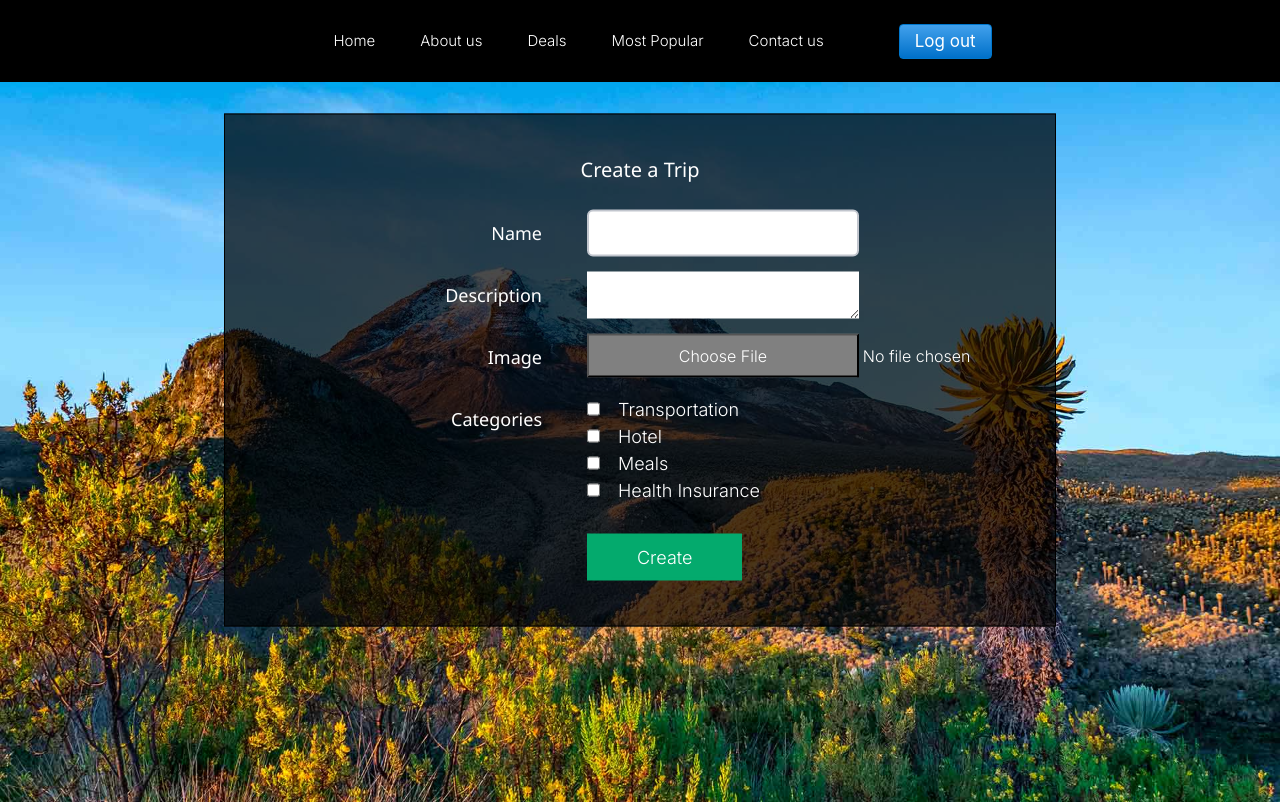
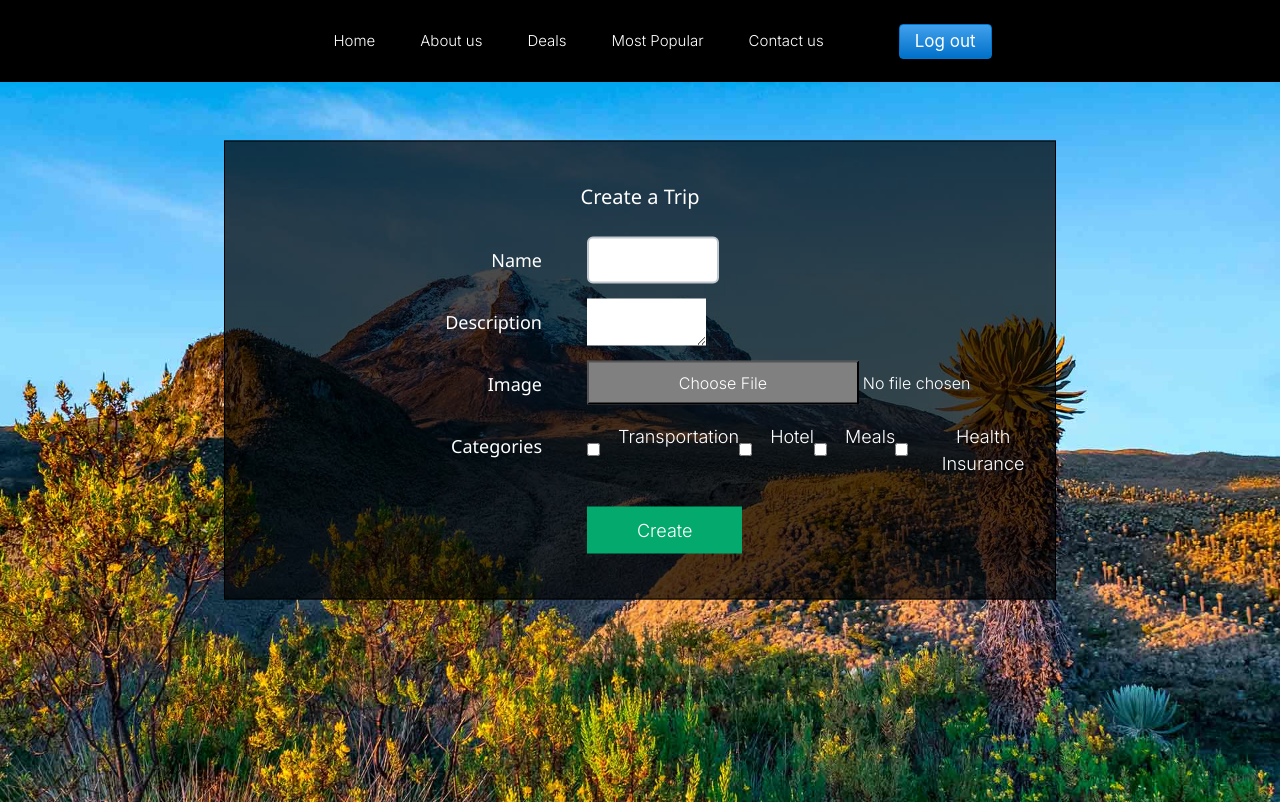
Before and after one commit to danielaolartebo/CI-XplorColombia, a Next.js app: page /createTrip in a window 1280 px wide. Built offline with nearby package versions, Linux system fonts and the light colour scheme.

Commit message:
front end finished

```diff
--- a/app/editTrip/page.tsx
+++ b/app/editTrip/page.tsx
@@ -29,6 +29,19 @@ export default function EditTripPage() {
                 <div className="addtrip-container">
                     <h4>Edit a Trip</h4>
                     <div className="cont-addtrip">
+                        <div className='left-left-side-trip'>
+                          <select className="dropdown-addtrip" id="menu">
+                                <option value="" disabled selected> Select trip</option>
+                                <option value=""> Caño Cristales </option>
+                                <option value=""> Parque Tayrona </option>
+                                <option value=""> Ciudad Perdida </option>
+                                <option value=""> Desierto de la Tatacoa </option>
+                                <option value=""> Parque del Café </option>
+                                <option value=""> Piedra del Peñol </option>
+                                <option value=""> Nevado del Ruiz </option>
+                                <option value=""> Valle del Cocora </option>
+                          </select>
+                        </div>
                       <div className='left-right-side-trip'>
                           <select className="dropdown-addtrip" id="menu">
                                 <option value="" disabled selected> Select category</option>
@@ -62,6 +75,9 @@ export default function EditTripPage() {
 
                     {/* ADD TRIP STARTS */}
                     <div className="cont-addtrip">
+                        <div className='left-left-side-trip'>
+
+                        </div>
                         <div className='left-right-side-trip'>
 
                         </div>
--- a/app/globals.css
+++ b/app/globals.css
@@ -968,23 +968,26 @@ h1, h2 {
 
 .left-left-side-trip{
   flex: 1;
+  display: flex;
+  justify-content: right;
 }
 
 .left-right-side-trip{
   flex:1;
   display: flex;
-  justify-content: right;
+  justify-content: center;
 }
 
 .right-right-side-trip{
   flex:1;
+  display: flex;
+  justify-content: left;
 }
 
 .right-left-side-trip{
   flex:1;
   display: flex;
   justify-content: left; /* Alinea el contenido al centro horizontalmente */
-  align-items: left;
 }
 
 .button-delete-trip{
@@ -1012,17 +1015,19 @@ h1, h2 {
   width: 150px;
 }
 
-.txtbox-trip{
-  width: 80%;
+.txtbox-trip {
+  flex: 1; /* Hace que el cuadro de texto ocupe todo el espacio disponible */
+  width: 100%; /* Establece el ancho al 100% del contenedor padre */
   border-radius: 6px;
   border: 2px solid #c2c6ce;
   font-weight: 500;
   color: black;
+  margin-right: 1em; /* Añade un margen derecho para separar los elementos */
 }
 
 .col-textbox-container{
-  justify-content: center;
   display: flex;
+  width: 100%; /* Establece el ancho del contenedor padre */
   height: 100%;
 }
 
@@ -1095,9 +1100,9 @@ th, td{
   border: 1px solid black; /* Borde de 1px sólido gris */
   background-color: rgb(128, 128, 128); /* Fondo blanco */
   border-radius: 0.5em;
+  margin-right: 1em;
   color: black; /* Color del texto */
-  padding: 0.5em; /* Espaciado interno relativo */
-  width: 80%; /* Ancho del elemento al 100% del contenedor padre */
+  width: 100%; /* Ancho del elemento al 100% del contenedor padre */
   max-width: 300px; /* Ancho máximo */
   font-size: 16px; /* Tamaño de fuente */
   appearance: none; /* Eliminar estilos nativos del navegador */
```
Lines whose indentation alone changed are shown as unchanged.
